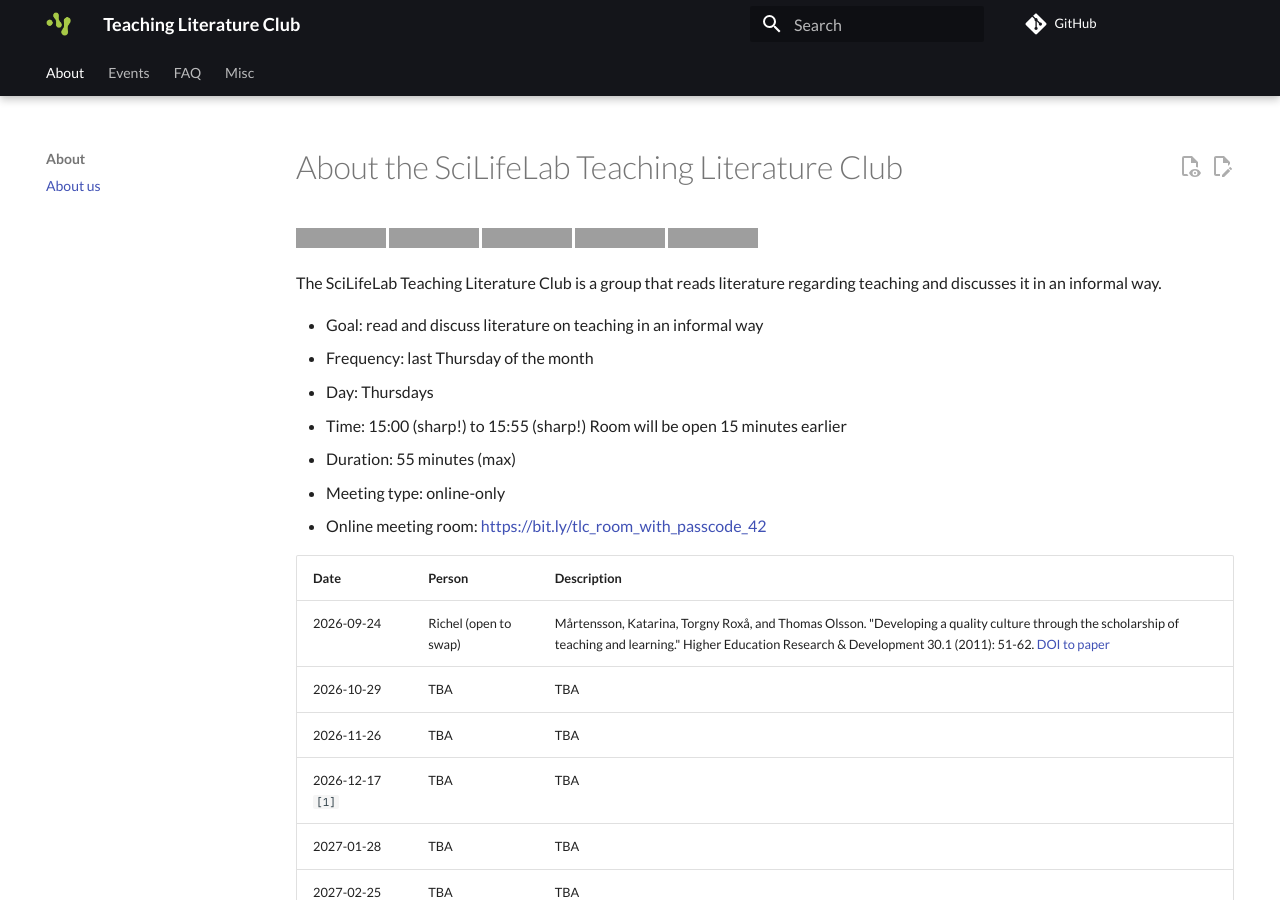
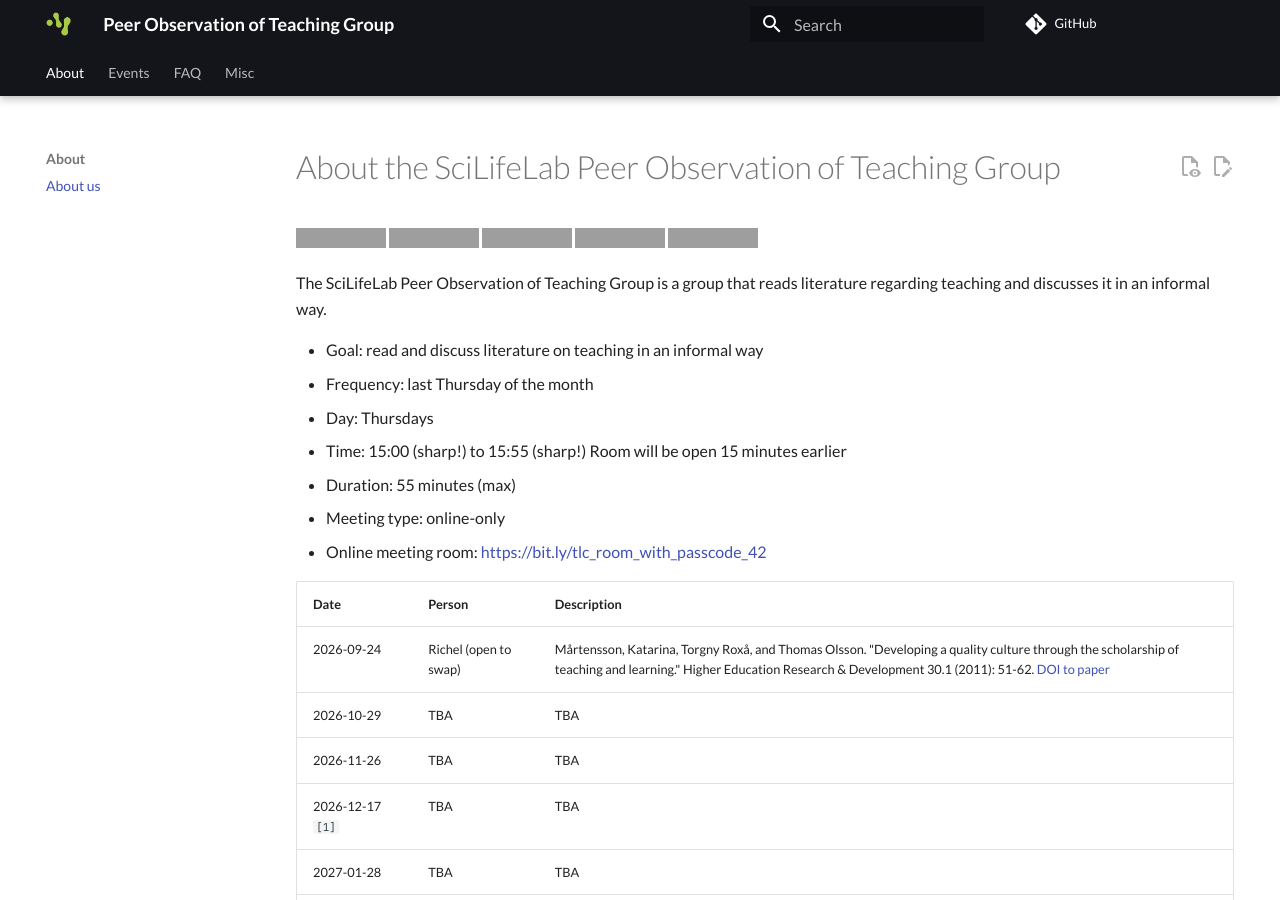
Before and after one commit to SciLifeLab/peer_observation_of_teaching_group, an MkDocs documentation site: the page built from docs/README.md, in a window 1280 px wide and 900 px high. Built offline with MkDocs 1.6.1 and Material for MkDocs 9.7.7, drawn with Linux system fonts in a browser that asks for light colours; comment, search, counter and statistics services are not loaded; grey boxes are pictures that could not be loaded.

Commit message:
Use correct name and URLs

```diff
--- a/docs/README.md
+++ b/docs/README.md
@@ -5,19 +5,19 @@ tags:
   - home
 ---
 
-# About the SciLifeLab Teaching Literature Club
+# About the SciLifeLab Peer Observation of Teaching Group
 
 <!-- markdownlint-disable MD013 --><!-- Badges cannot be split up over lines, hence will break 80 characters per line -->
 
-[![Check links](https://github.com/SciLifeLab/teaching_literature_club/actions/workflows/check_links.yaml/badge.svg?branch=main)](https://github.com/SciLifeLab/teaching_literature_club/actions/workflows/check_links.yaml)
-[![Check markdown](https://github.com/SciLifeLab/teaching_literature_club/actions/workflows/check_markdown.yaml/badge.svg?branch=main)](https://github.com/SciLifeLab/teaching_literature_club/actions/workflows/check_markdown.yaml)
-[![Check spelling](https://github.com/SciLifeLab/teaching_literature_club/actions/workflows/check_spelling.yaml/badge.svg?branch=main)](https://github.com/SciLifeLab/teaching_literature_club/actions/workflows/check_spelling.yaml)
-[![Create site](https://github.com/SciLifeLab/teaching_literature_club/actions/workflows/create_site.yaml/badge.svg?branch=main)](https://github.com/SciLifeLab/teaching_literature_club/actions/workflows/create_site.yaml)
+[![Check links](https://github.com/SciLifeLab/peer_observation_of_teaching_group/actions/workflows/check_links.yaml/badge.svg?branch=main)](https://github.com/SciLifeLab/peer_observation_of_teaching_group/actions/workflows/check_links.yaml)
+[![Check markdown](https://github.com/SciLifeLab/peer_observation_of_teaching_group/actions/workflows/check_markdown.yaml/badge.svg?branch=main)](https://github.com/SciLifeLab/peer_observation_of_teaching_group/actions/workflows/check_markdown.yaml)
+[![Check spelling](https://github.com/SciLifeLab/peer_observation_of_teaching_group/actions/workflows/check_spelling.yaml/badge.svg?branch=main)](https://github.com/SciLifeLab/peer_observation_of_teaching_group/actions/workflows/check_spelling.yaml)
+[![Create site](https://github.com/SciLifeLab/peer_observation_of_teaching_group/actions/workflows/create_site.yaml/badge.svg?branch=main)](https://github.com/SciLifeLab/peer_observation_of_teaching_group/actions/workflows/create_site.yaml)
 [![DOI](https://zenodo.org/badge/DOI/10.5281/zenodo.14893427.svg)](https://doi.org/10.5281/zenodo.14893427)
 
 <!-- markdownlint-enable MD013 -->
 
-The SciLifeLab Teaching Literature Club
+The SciLifeLab Peer Observation of Teaching Group
 is a group that reads literature regarding teaching
 and discusses it in an informal way.
 
--- a/mkdocs.yml
+++ b/mkdocs.yml
@@ -1,6 +1,6 @@
-site_name: Teaching Literature Club
+site_name: Peer Observation of Teaching Group
 
-repo_url: https://github.com/SciLifeLab/teaching_literature_club
+repo_url: https://github.com/SciLifeLab/peer_observation_of_teaching_group
 
 nav:
   - About:
```
Also changed, not shown: docs/contributing.md (+1 -1 lines), docs/data.md (+3 -3 lines), docs/faq.md (+5 -9 lines).
